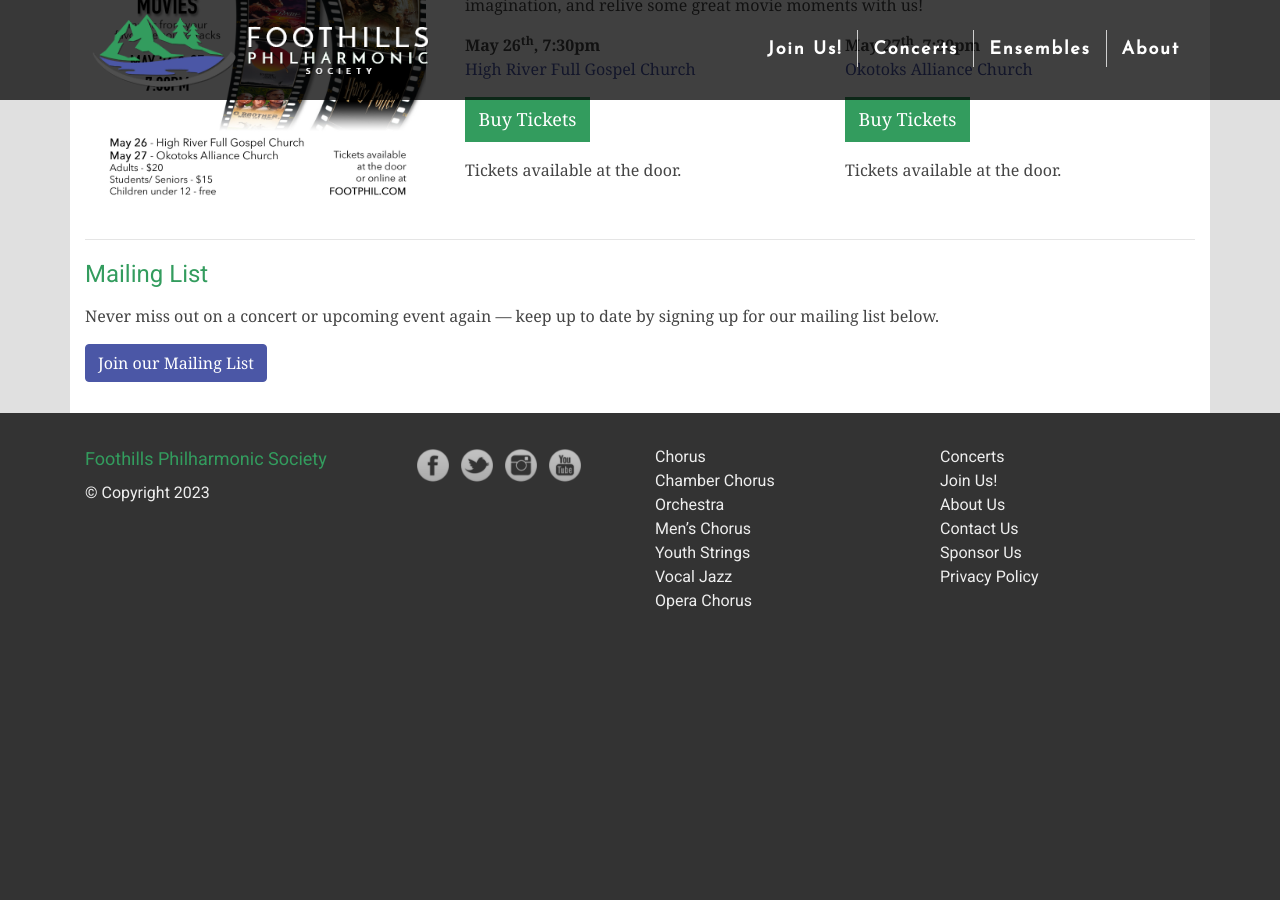
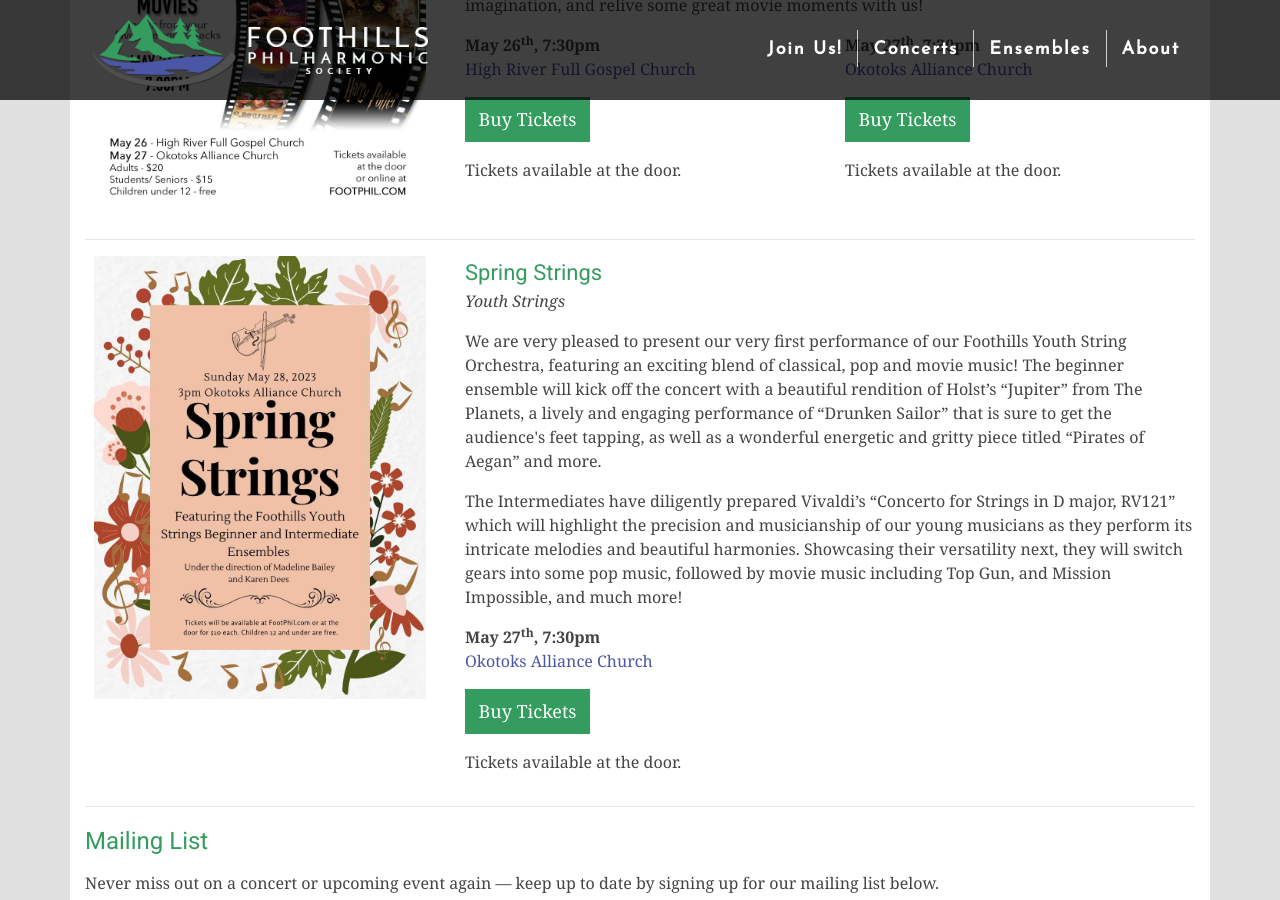
Before and after one commit to percyhanna/fps, a Jekyll site: the page built from concerts/index.html, in a window 1280 px wide and 900 px high, scrolled down 879 px. Built offline with Jekyll 4.4.1, drawn with Linux system fonts in a browser that asks for light colours; nearby versions of some CDN libraries; Markdown is read by kramdown in place of the engine named in the settings; before the commit the page ends 1508 px from its top, so only the background shows below that.

Commit message:
Add Spring Strings concert

```diff
--- a/concerts/index.html
+++ b/concerts/index.html
@@ -172,6 +172,78 @@
 <hr />
 
 <div class="row">
+  <div class="col-md-4 col-12">
+    <p class="content-image large">
+      <a href="https://www.eventbrite.ca/e/631262732827/" target="_blank"
+        ><img
+          src="/images/concerts/2023-spring/spring-strings.jpg"
+          alt="Spring Strings"
+        />
+      </a>
+    </p>
+  </div>
+
+  <div class="col-md-8 col-12">
+    <h3 class="tight">
+      <a href="https://www.eventbrite.ca/e/631262732827/" target="_blank"
+        >Spring Strings
+      </a>
+    </h3>
+
+    <p>
+      <em>Youth Strings</em>
+    </p>
+
+    <p>
+      We are very pleased to present our very first performance of our Foothills
+      Youth String Orchestra, featuring an exciting blend of classical, pop and
+      movie music! The beginner ensemble will kick off the concert with a
+      beautiful rendition of Holst’s “Jupiter” from The Planets, a lively and
+      engaging performance of “Drunken Sailor” that is sure to get the
+      audience's feet tapping, as well as a wonderful energetic and gritty piece
+      titled “Pirates of Aegan” and more.
+    </p>
+
+    <p>
+      The Intermediates have diligently prepared Vivaldi’s “Concerto for Strings
+      in D major, RV121” which will highlight the precision and musicianship of
+      our young musicians as they perform its intricate melodies and beautiful
+      harmonies. Showcasing their versatility next, they will switch gears into
+      some pop music, followed by movie music including Top Gun, and Mission
+      Impossible, and much more!
+    </p>
+
+    <div class="row">
+      <div class="col-md-6 col-12">
+        <p>
+          <strong>May 27<sup>th</sup>, 7:30pm</strong>
+          <br />
+          <a
+            href="https://www.google.ca/maps/place/Okotoks+Alliance+Church/@50.7508584,-113.9767135,15z/data=!4m5!3m4!1s0x0:0x879787dbcf97e8d!8m2!3d50.7508584!4d-113.9767135"
+            target="_blank"
+            >Okotoks Alliance Church</a
+          >
+        </p>
+
+        <p>
+          <a
+            class="link-button"
+            href="https://www.eventbrite.ca/e/631262732827/"
+            target="_blank"
+          >
+            Buy Tickets
+          </a>
+        </p>
+
+        <p>Tickets available at the door.</p>
+      </div>
+    </div>
+  </div>
+</div>
+
+<hr />
+
+<div class="row">
   <div class="col-12">
     <h2>Mailing List</h2>
     <p>
```
Also changed, not shown: images/concerts/2023-spring/spring-strings-banner.jpg (added), images/concerts/2023-spring/spring-strings.jpg (added).
